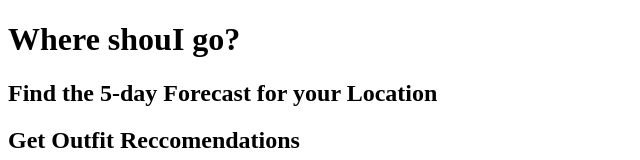
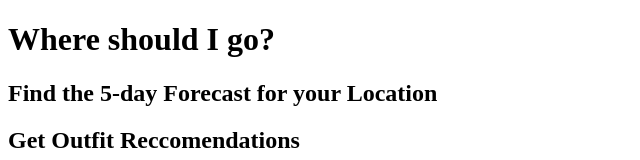
Before and after one commit to EllaaWen/WIC, a plain HTML site: page index.html in a window 1280 px wide. Shown: the top 160 px of the page, without its empty margins (0-640 px from the left). Drawn offline with Linux system fonts and the light colour scheme; a script that the page names is missing.

Commit message:
Update index.html

```diff
--- a/index.html
+++ b/index.html
@@ -10,7 +10,7 @@
     <script src="//code.tidio.co/daqwekwn1f7fgsqmh7tn3u0a2q7t30xd.js" async></script>
     <body>
         <header>
-            <h1>Where shouI go?</h1>
+            <h1>Where should I go?</h1>
         </header>
         <main>
             <div class="clouds"></div>
```
